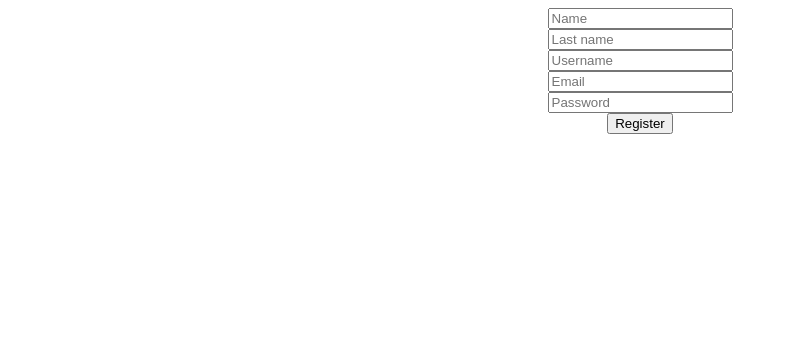
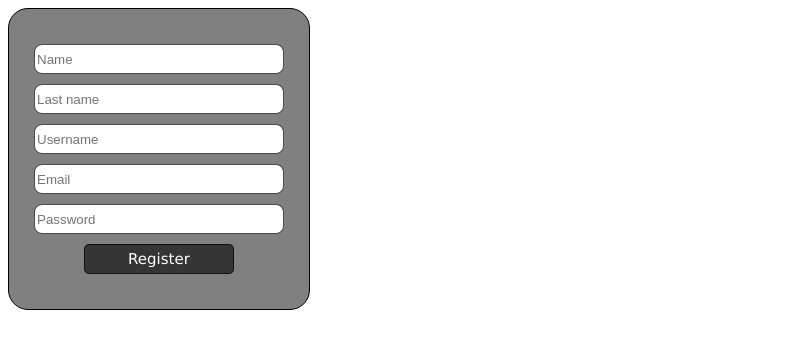
Before and after one commit to JuanPablo-Llorente/Authentication-demo, a React (Create React App) app in the folder client/: page /register in a window 1280 px wide. Shown: the top 348 px of the page, without its empty margins (0-788 px from the left). Built offline with nearby package versions, Linux system fonts and the light colour scheme; no server answers.

Commit message:
finished

```diff
--- a/client/src/components/Login/Login.jsx
+++ b/client/src/components/Login/Login.jsx
@@ -83,15 +83,16 @@ function Login()
 
                     window.localStorage.setItem("token", JSON.stringify(userData));
 
+                    // No se aplica porque esta dentro de una async function
                     setInput({
                         user: "",
                         password: "",
                     });
 
                     setUser(userData);
-
+                    // ------------------------------------------------------
                     swal("Loged.");
-                    // navigate("/profile");
+                    navigate("/profile");
                 };
             }
             else
--- a/client/src/components/Profile/Profile.jsx
+++ b/client/src/components/Profile/Profile.jsx
@@ -1,38 +1,20 @@
 // Dependencies
-import React, {useEffect} from "react";
-import {useNavigate} from "react-router-dom";
+import React from "react";
+import {Navigate} from "react-router-dom";
 // Files
 
 
 function Profile()
 {
     const loggedUser = window.localStorage.getItem("token");
-    const navigate = useNavigate();
-
-    // console.log(loggedUser);
-
-
-    function handleRedirect()
-    {
-        navigate("/login");
-    };
 
     if(loggedUser)
     {
-        return(
-            <div>
-                Profile
-            </div>
-        );
+        return(<h1>Profile</h1>);
     }
     else
     {
-        return(
-            <div>
-                <h2>You must log in.</h2>
-                <button onClick={e => handleRedirect(e)} >Login</button>
-            </div>
-        );
+        return(<Navigate to="/login"/>);
     };
 };
 
--- a/client/src/components/Register/Register.module.css
+++ b/client/src/components/Register/Register.module.css
@@ -1,6 +1,11 @@
 .Container
 {
     display: flex;
+    height: 300px;
+    width: 300px;
+    background: gray;
+    border-radius: 20px;
+    border: 1px solid black;
     justify-content: center;
     align-items: center;
 }
@@ -12,3 +17,38 @@
     align-items: center;
     justify-content: center;
 }
+
+.Form input
+{
+    width: 250px;
+    height: 30px;
+    margin-bottom: 10px;
+    border-radius: 8px;
+    border: 1px solid rgba(0, 0, 0, 0.7);
+    box-sizing: border-box;
+}
+
+.Form button
+{
+    width: 150px;
+    height: 30px;
+    border-radius: 5px;
+    cursor: pointer;
+    border: 1px solid rgba(0, 0, 0, 0.7);
+    background: rgb(53, 53, 53);
+    font-family: Verdana, Geneva, Tahoma, sans-serif;
+    font-size: 15px;
+    color: #fff;
+}
+
+.Form p
+{
+    font-size: 15px;
+    margin: 10px;
+}
+
+.Form a
+{
+    text-decoration: none;
+    color: rgba(55, 0, 255, 0.575);
+}
```
